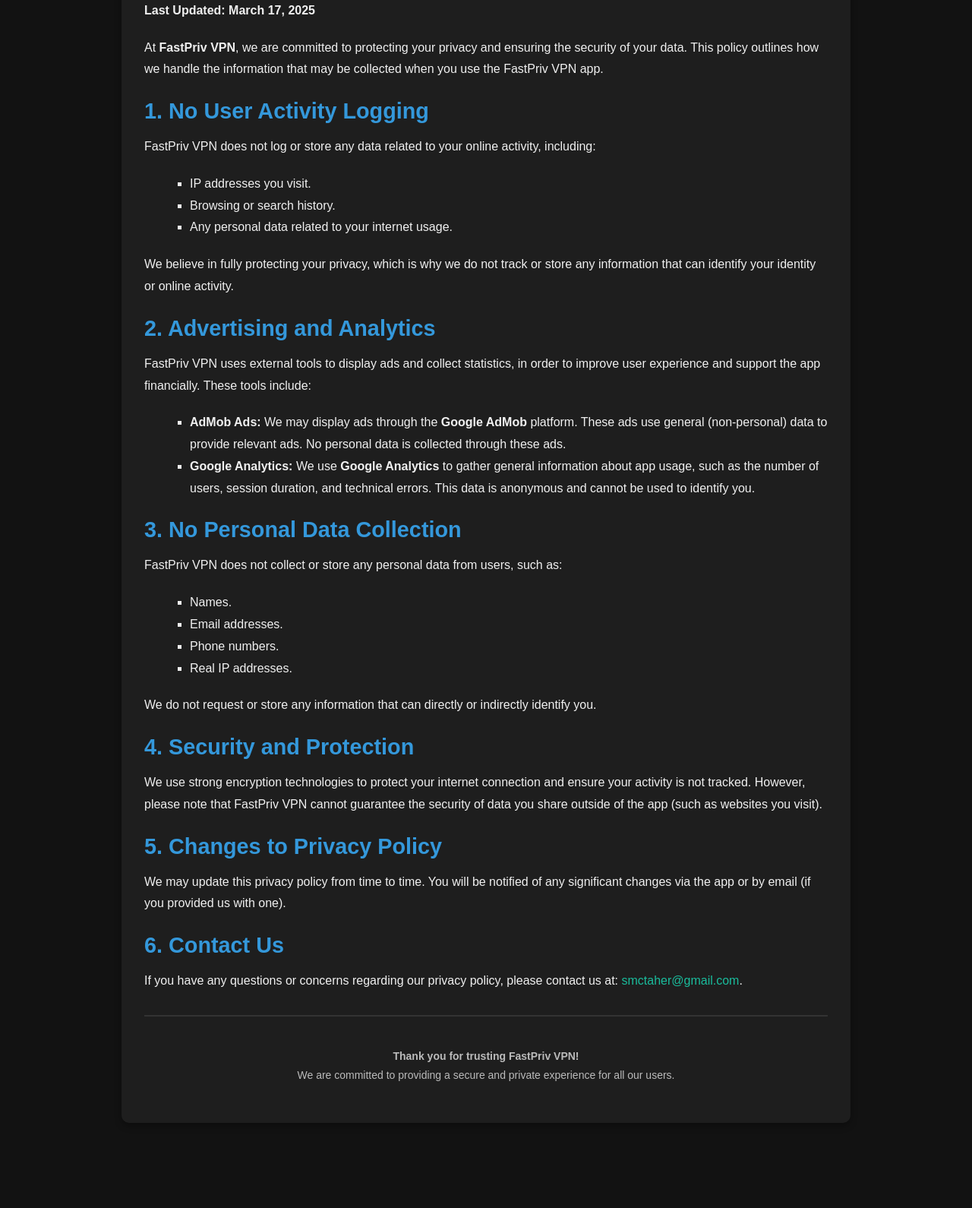
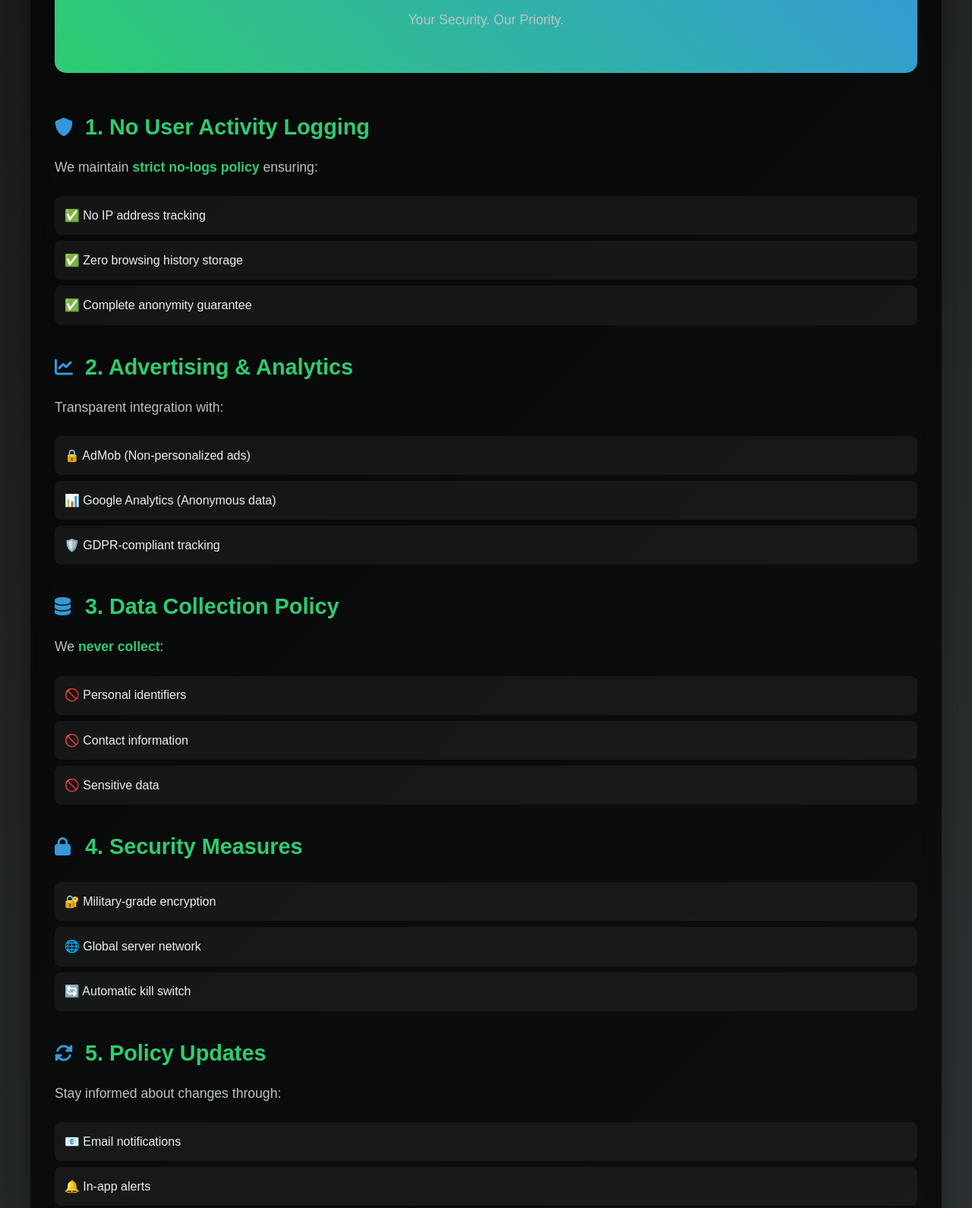
Before and after one commit to taher7001120/Privacy-Policy-, a plain HTML site: page index.html in a window 1280 px wide. Shown: the part 172-1762 px from the top of the page at 76% size. Before the commit the page ends 1700 px from the top, so only its background shows below. Drawn offline with Linux system fonts and the light colour scheme.

Commit message:
Update index.html

```diff
--- a/index.html
+++ b/index.html
@@ -4,124 +4,233 @@
     <meta charset="UTF-8">
     <meta name="viewport" content="width=device-width, initial-scale=1.0">
     <title>Privacy Policy - FastPriv VPN</title>
+    <link rel="stylesheet" href="https://cdnjs.cloudflare.com/ajax/libs/font-awesome/6.0.0/css/all.min.css">
     <style>
-        body {
-            font-family: 'Arial', sans-serif;
+        :root {
+            --primary: #2ecc71;
+            --secondary: #3498db;
+            --dark: #1a1a1a;
+            --light: #ecf0f1;
+        }
+
+        * {
             margin: 0;
             padding: 0;
-            background-color: #121212;
-            color: #f0f0f0;
+            box-sizing: border-box;
         }
-        h1, h2 {
-            color: #3498db;
+
+        body {
+            font-family: 'Poppins', sans-serif;
+            background: linear-gradient(135deg, #1a1a1a 0%, #2d3436 100%);
+            color: var(--light);
+            line-height: 1.6;
         }
-        p, ul {
-            line-height: 1.8;
-            margin-bottom: 20px;
+
+        .container {
+            max-width: 1200px;
+            margin: 2rem auto;
+            padding: 2rem;
+            background: rgba(0, 0, 0, 0.7);
+            backdrop-filter: blur(10px);
+            border-radius: 20px;
+            box-shadow: 0 8px 32px rgba(0, 0, 0, 0.3);
         }
+
+        .header {
+            text-align: center;
+            margin-bottom: 3rem;
+            padding: 2rem;
+            background: linear-gradient(45deg, var(--primary), var(--secondary));
+            border-radius: 15px;
+            color: white;
+        }
+
+        h1 {
+            font-size: 2.8rem;
+            margin-bottom: 1rem;
+            letter-spacing: 1px;
+        }
+
+        h2 {
+            color: var(--primary);
+            margin: 2rem 0 1rem;
+            font-size: 1.8rem;
+            position: relative;
+            padding-left: 40px;
+        }
+
+        h2 i {
+            position: absolute;
+            left: 0;
+            top: 50%;
+            transform: translateY(-50%);
+            font-size: 1.5rem;
+            color: var(--secondary);
+        }
+
+        p {
+            margin-bottom: 1.5rem;
+            font-size: 1.1rem;
+            color: #bdc3c7;
+        }
+
+        ul {
+            list-style: none;
+            margin: 1.5rem 0;
+        }
+
+        ul li {
+            padding: 0.8rem;
+            margin: 0.5rem 0;
+            background: rgba(255, 255, 255, 0.05);
+            border-radius: 8px;
+            transition: transform 0.3s ease;
+        }
+
+        ul li:hover {
+            transform: translateX(10px);
+            background: rgba(255, 255, 255, 0.1);
+        }
+
         a {
-            color: #1abc9c;
+            color: var(--secondary);
             text-decoration: none;
+            transition: color 0.3s ease;
         }
+
         a:hover {
-            text-decoration: underline;
+            color: var(--primary);
         }
-        hr {
-            border: 0;
-            border-top: 2px solid #333;
-            margin: 30px 0;
+
+        .highlight {
+            color: var(--primary);
+            font-weight: 600;
         }
-        .content {
-            max-width: 900px;
-            margin: 50px auto;
-            padding: 30px;
-            background-color: #1e1e1e;
-            border-radius: 10px;
-            box-shadow: 0 4px 10px rgba(0, 0, 0, 0.3);
-        }
-        h1 {
-            text-align: center;
-            font-size: 2.5rem;
-            margin-bottom: 20px;
-        }
-        h2 {
-            font-size: 1.8rem;
-            margin-bottom: 15px;
-        }
-        ul {
-            list-style-type: square;
-            margin-left: 20px;
-        }
+
         .footer {
             text-align: center;
-            font-size: 14px;
-            color: #bbb;
-            margin-top: 40px;
+            margin-top: 3rem;
+            padding: 2rem;
+            border-top: 1px solid rgba(255, 255, 255, 0.1);
         }
-        .footer a {
-            text-decoration: underline;
+
+        .back-to-top {
+            position: fixed;
+            bottom: 30px;
+            right: 30px;
+            background: var(--secondary);
+            color: white;
+            width: 50px;
+            height: 50px;
+            border-radius: 50%;
+            display: flex;
+            align-items: center;
+            justify-content: center;
+            cursor: pointer;
+            opacity: 0;
+            transition: all 0.3s ease;
         }
+
+        .back-to-top.show {
+            opacity: 1;
+        }
+
         @media (max-width: 768px) {
-            body {
-                font-size: 14px;
+            .container {
+                margin: 1rem;
+                padding: 1rem;
             }
-            .content {
-                padding: 20px;
-            }
+
             h1 {
                 font-size: 2rem;
             }
+
             h2 {
-                font-size: 1.5rem;
+                font-size: 1.4rem;
             }
         }
     </style>
 </head>
 <body>
-    <div class="content">
-        <h1>Privacy Policy for FastPriv VPN</h1>
-        <p><strong>Last Updated: March 17, 2025</strong></p>
+    <div class="container">
+        <div class="header">
+            <h1>FastPriv VPN Privacy Policy</h1>
+            <p>Your Security. Our Priority.</p>
+        </div>
 
-        <p>At <strong>FastPriv VPN</strong>, we are committed to protecting your privacy and ensuring the security of your data. This policy outlines how we handle the information that may be collected when you use the FastPriv VPN app.</p>
-
-        <h2>1. No User Activity Logging</h2>
-        <p>FastPriv VPN does not log or store any data related to your online activity, including:</p>
+        <h2><i class="fas fa-shield-alt"></i> 1. No User Activity Logging</h2>
+        <p>We maintain <span class="highlight">strict no-logs policy</span> ensuring:</p>
         <ul>
-            <li>IP addresses you visit.</li>
-            <li>Browsing or search history.</li>
-            <li>Any personal data related to your internet usage.</li>
-        </ul>
-        <p>We believe in fully protecting your privacy, which is why we do not track or store any information that can identify your identity or online activity.</p>
-
-        <h2>2. Advertising and Analytics</h2>
-        <p>FastPriv VPN uses external tools to display ads and collect statistics, in order to improve user experience and support the app financially. These tools include:</p>
-        <ul>
-            <li><strong>AdMob Ads:</strong> We may display ads through the <strong>Google AdMob</strong> platform. These ads use general (non-personal) data to provide relevant ads. No personal data is collected through these ads.</li>
-            <li><strong>Google Analytics:</strong> We use <strong>Google Analytics</strong> to gather general information about app usage, such as the number of users, session duration, and technical errors. This data is anonymous and cannot be used to identify you.</li>
+            <li>✅ No IP address tracking</li>
+            <li>✅ Zero browsing history storage</li>
+            <li>✅ Complete anonymity guarantee</li>
         </ul>
 
-        <h2>3. No Personal Data Collection</h2>
-        <p>FastPriv VPN does not collect or store any personal data from users, such as:</p>
+        <h2><i class="fas fa-chart-line"></i> 2. Advertising & Analytics</h2>
+        <p>Transparent integration with:</p>
         <ul>
-            <li>Names.</li>
-            <li>Email addresses.</li>
-            <li>Phone numbers.</li>
-            <li>Real IP addresses.</li>
+            <li>🔒 AdMob (Non-personalized ads)</li>
+            <li>📊 Google Analytics (Anonymous data)</li>
+            <li>🛡️ GDPR-compliant tracking</li>
         </ul>
-        <p>We do not request or store any information that can directly or indirectly identify you.</p>
 
-        <h2>4. Security and Protection</h2>
-        <p>We use strong encryption technologies to protect your internet connection and ensure your activity is not tracked. However, please note that FastPriv VPN cannot guarantee the security of data you share outside of the app (such as websites you visit).</p>
+        <h2><i class="fas fa-database"></i> 3. Data Collection Policy</h2>
+        <p>We <span class="highlight">never collect</span>:</p>
+        <ul>
+            <li>🚫 Personal identifiers</li>
+            <li>🚫 Contact information</li>
+            <li>🚫 Sensitive data</li>
+        </ul>
 
-        <h2>5. Changes to Privacy Policy</h2>
-        <p>We may update this privacy policy from time to time. You will be notified of any significant changes via the app or by email (if you provided us with one).</p>
+        <h2><i class="fas fa-lock"></i> 4. Security Measures</h2>
+        <ul>
+            <li>🔐 Military-grade encryption</li>
+            <li>🌐 Global server network</li>
+            <li>🔄 Automatic kill switch</li>
+        </ul>
 
-        <h2>6. Contact Us</h2>
-        <p>If you have any questions or concerns regarding our privacy policy, please contact us at: <a href="mailto:smctaher@gmail.com">smctaher@gmail.com</a>.</p>
+        <h2><i class="fas fa-sync-alt"></i> 5. Policy Updates</h2>
+        <p>Stay informed about changes through:</p>
+        <ul>
+            <li>📧 Email notifications</li>
+            <li>🔔 In-app alerts</li>
+            <li>📅 Version history tracking</li>
+        </ul>
 
-        <hr>
+        <h2><i class="fas fa-envelope"></i> 6. Contact Us</h2>
+        <p>Reach our privacy team at:<br>
+        <a href="mailto:smctaher@gmail.com" class="contact-link">
+            <i class="fas fa-paper-plane"></i> smctaher@gmail.com
+        </a></p>
 
-        <p class="footer"><strong>Thank you for trusting FastPriv VPN!</strong><br>We are committed to providing a secure and private experience for all our users.</p>
+        <div class="footer">
+            <p>© 2025 FastPriv VPN. All rights reserved.<br>
+            Protecting your digital freedom since 2025</p>
+        </div>
     </div>
+
+    <div class="back-to-top" id="backToTop">
+        <i class="fas fa-arrow-up"></i>
+    </div>
+
+    <script>
+        // Back to Top Button
+        const backToTop = document.getElementById('backToTop');
+
+        window.addEventListener('scroll', () => {
+            if (window.pageYOffset > 300) {
+                backToTop.classList.add('show');
+            } else {
+                backToTop.classList.remove('show');
+            }
+        });
+
+        backToTop.addEventListener('click', () => {
+            window.scrollTo({
+                top: 0,
+                behavior: 'smooth'
+            });
+        });
+    </script>
 </body>
 </html>
```
